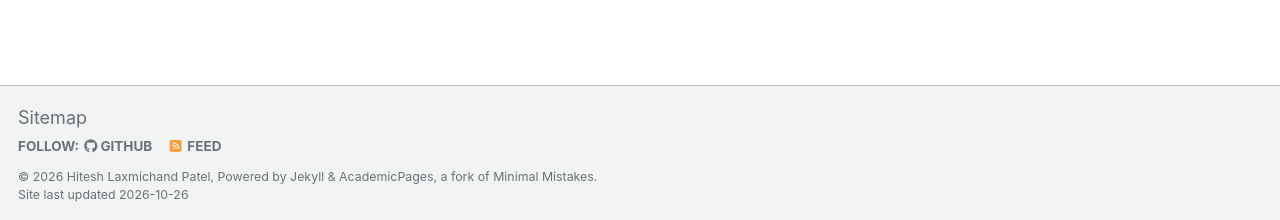
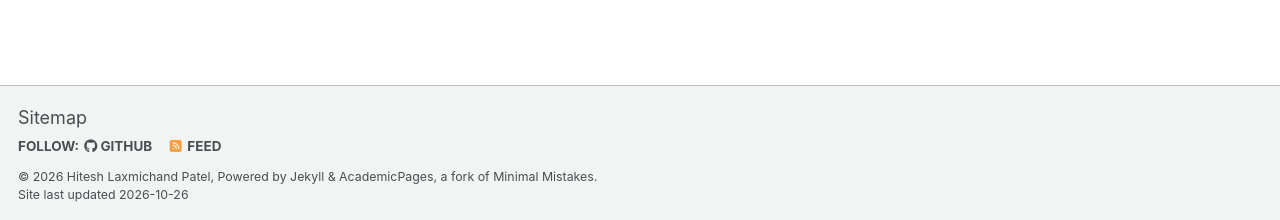
Before and after one commit to HITESHLPATEL/hiteshlpatel.github.io, a Jekyll site: the page built from _pages/about.md, in a window 1280 px wide and 1400 px high, scrolled down 191 px. Shown: the part 1177-1397 px from the top of the window. Built offline with Jekyll 4.4.1, drawn with Linux system fonts in a browser that asks for light colours; some web fonts are replaced.

Commit message:
Update reviewing and RBD service; improve footer contrast and font loading

```diff
--- a/_sass/layout/_footer.scss
+++ b/_sass/layout/_footer.scss
@@ -5,7 +5,7 @@
 .page__footer {
   @include clearfix;
   background-color: var(--global-footer-bg-color);
-  color: var(--global-text-color-light);
+  color: var(--global-text-color);
 
   float: left;
   margin-left: 0;
@@ -53,7 +53,7 @@
   .fab,
   .far,
   .fal {
-    color: var(--global-text-color-light);
+    color: var(--global-text-color);
   }
 }
 
--- a/assets/css/academicons.css
+++ b/assets/css/academicons.css
@@ -8,7 +8,7 @@
     font-family: 'Academicons';
     font-style: normal;
     font-weight: 400;
-    font-display: block;
+    font-display: swap;
     src:url('../fonts/academicons.eot');
     src:url('../fonts/academicons.eot') format('embedded-opentype'),
         url('../fonts/academicons.ttf') format('truetype'),
--- a/assets/css/main.scss
+++ b/assets/css/main.scss
@@ -7,6 +7,8 @@
  * Note that the files are processed in the order they are imported, so they are partly
    sorted by the dependencies. Also, the first two lines of the file are required by Jekyll.
  */
+
+$fa-font-display: swap;
 
 @import
     "vendor/breakpoint/breakpoint",
```
Also changed, not shown: _pages/service.md (+6 -2 lines).
